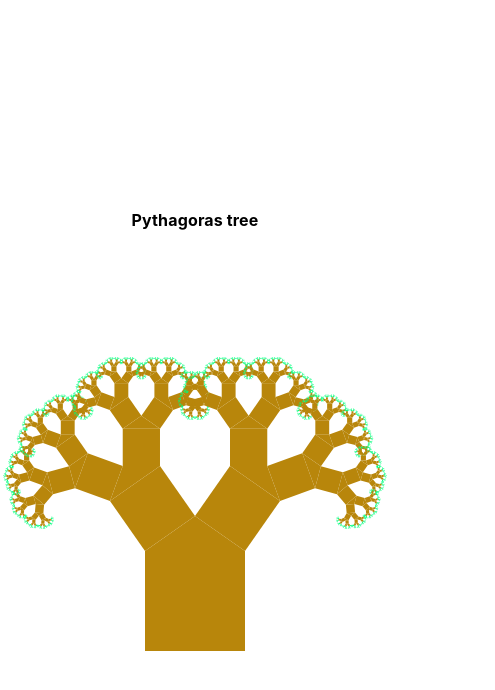
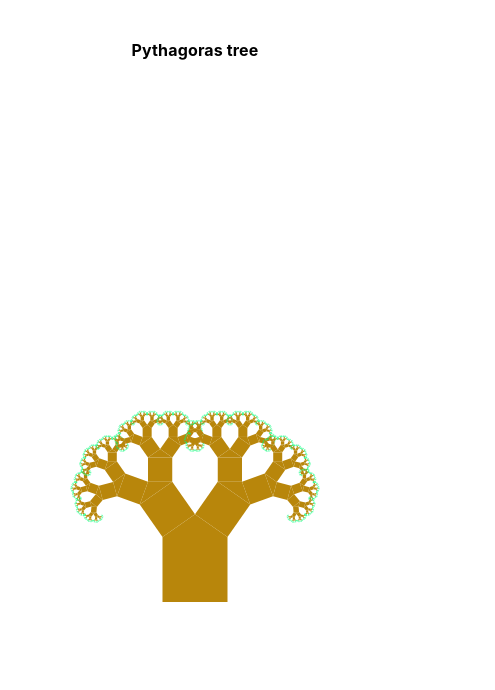
Before and after one commit to alexeykomov/pythagoras-tree, a website: page index.html in a window 390 px wide. Shown: the whole page, 495 px wide, since content can reach past the window. Drawn offline with Linux system fonts and the light colour scheme.

Commit message:
add: responsiveness.

```diff
--- a/less/tree.less
+++ b/less/tree.less
@@ -15,21 +15,30 @@ html {
 
 body {
   .default-font();
-  .flex-display();
-  .flex-direction(column);
-  .flex-wrap();
-  .justify-content(center);
-  .align-content();
-  .align-items(center);
 
   height: 100%;
   margin: 0;
   padding: 0;
 }
 
+header {
+  height: 100px;
+  line-height: 100px;
+  text-align: center;
+
+  h4 {
+    margin: 0;
+  }
+}
+
 main {
+  height: ~"calc(100% - 100px)";
+  width: 100%;
+  overflow: hidden;
 }
 
 .main-canvas {
-  transform: rotateX(180deg)
+  height: 100%;
+  width: 100%;
+  transform: rotateX(180deg);
 }
--- a/src/tree/tree.jsx
+++ b/src/tree/tree.jsx
@@ -58,7 +58,7 @@ export const Tree = React.createClass({
     const WIDTH = 6 * BASE_LENGTH;
     const HEIGHT = 4 * BASE_LENGTH;
     return (
-        <svg width={WIDTH} height={HEIGHT} viewBox={`0 0 ${WIDTH} ${HEIGHT}`}
+        <svg viewBox={`0 0 ${WIDTH} ${HEIGHT}`}
              xmlns="http://www.w3.org/2000/svg" className="main-canvas">
           <Sprout points={[
             [WIDTH / 2 - BASE_LENGTH / 2, 0],
```
Also changed, not shown: css/all.css, target/output-compiled-ui.js.
